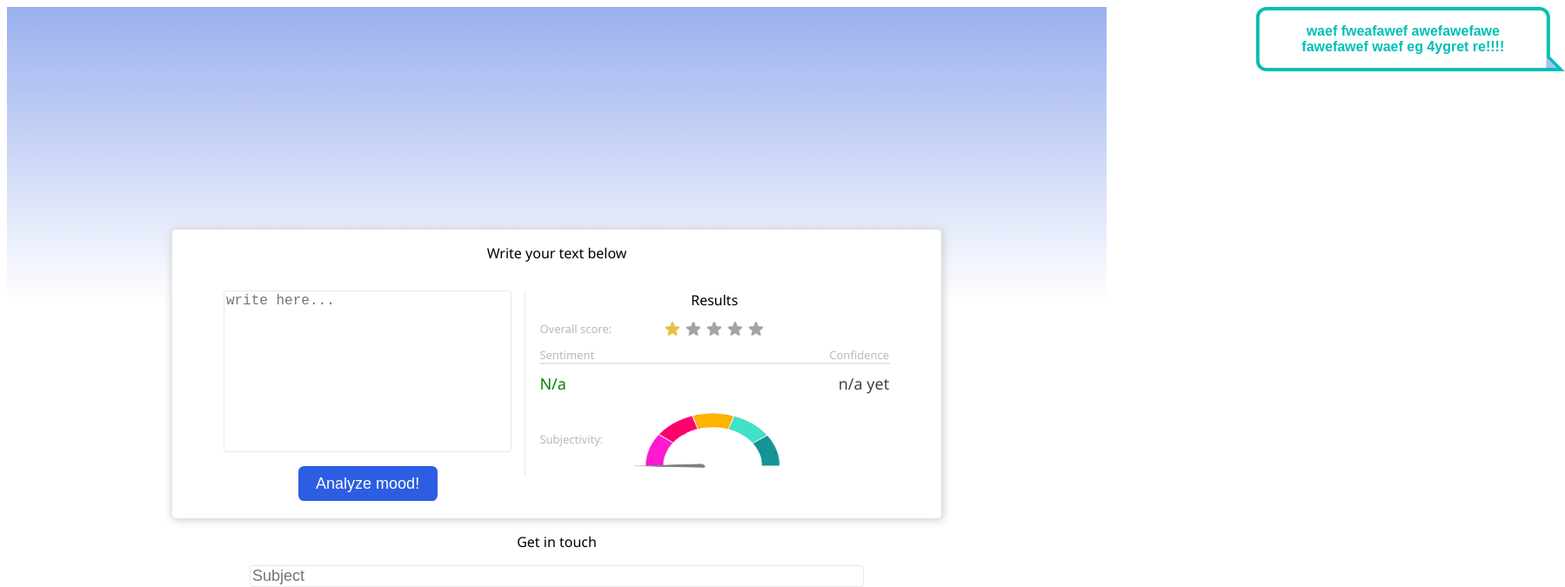
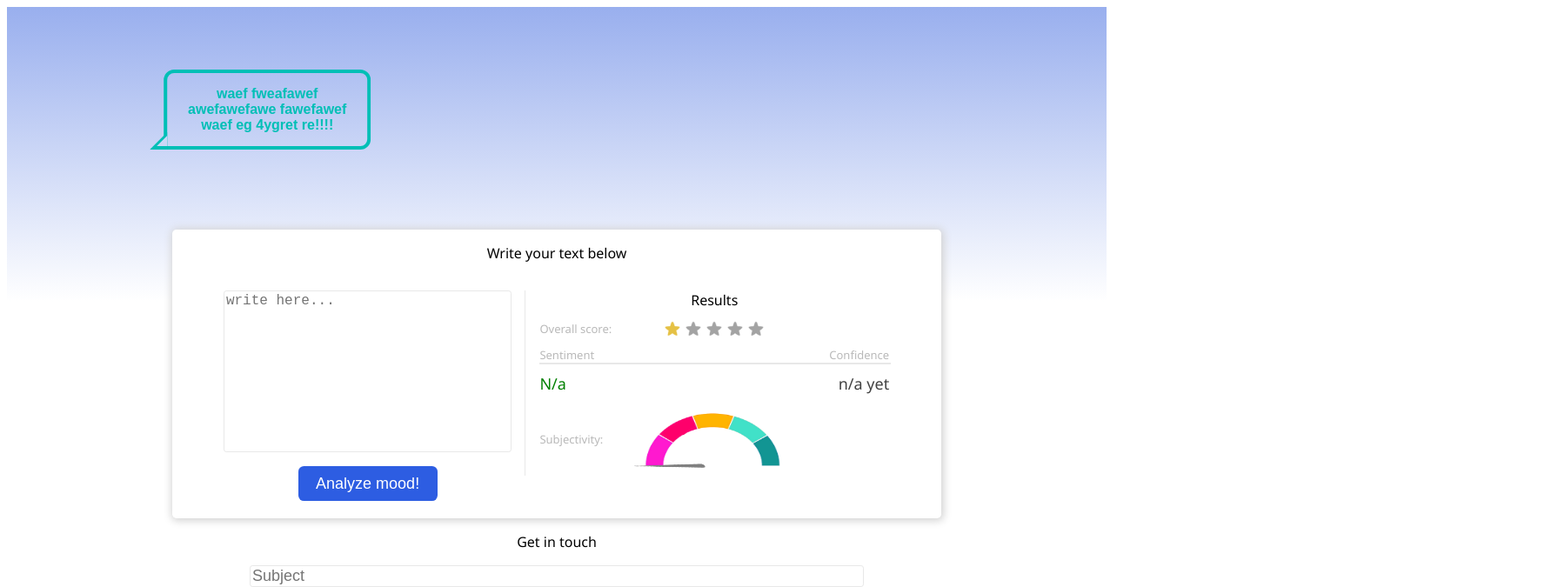
Before and after one commit to andrei-g-git/sentiment-analyzer, a React (Vite) app: page / in a window 1280 px wide. Shown: the top 675 px of the page at 87% size, 1799 px wide, since content can reach past the window. Built offline with nearby package versions, Linux system fonts and the light colour scheme.

Commit message:
add seamless color change for speech bubble dependding on height against bg gradient

```diff
--- a/src/components/SpeechBubble.tsx
+++ b/src/components/SpeechBubble.tsx
@@ -2,11 +2,12 @@ import "../css/SpeechBubble.scss";
 
 function SpeechBubble(props: any) {
     return (
-        <div className="bubble-container
-                corner-bottom-right
-                right-bottom-white--------nooooope-not using
-                right-bottom
-                slide-right"
+        <div className={`bubble-container
+                corner-bottom-left
+                bottom-left-${props.top}
+                slide-left`
+            }
+            style={{top: `${props.top}%`}}
         >
             {props.text}
         </div>
--- a/src/components/Top.tsx
+++ b/src/components/Top.tsx
@@ -4,7 +4,10 @@ import "../css/Top.scss";
 function Top() {
     return (
         <div className="top">
-            <SpeechBubble text="waef fweafawef awefawefawe fawefawef  waef eg 4ygret re!!!!" />
+            <SpeechBubble
+                text="waef fweafawef awefawefawe fawefawef  waef eg 4ygret re!!!!"
+                top={30}
+            />
         </div>
     );
 };
--- a/src/css/SpeechBubble.scss
+++ b/src/css/SpeechBubble.scss
@@ -4,7 +4,7 @@
 $solid-quadrant: 10px solid #00bfb6;
 $transparent-quadrant: 10px solid transparent;
 
-@mixin triangle($left, $right, $top, $bottom, $offsetRight, $offsetTop){
+@mixin triangle($left, $right, $top, $bottom, $offsetRight, $offsetTop) {
     content: "";
     width: 0px;
     height: 0px;
@@ -17,8 +17,100 @@ $transparent-quadrant: 10px solid transparent;
     top: $offsetTop;
 }
 
-.bubble-container{
-    width: 300px;
+@mixin bubbleTrianglesAtPositionY(){
+    @for $i from 1 through 3{
+        .top-right-#{$i*10}:before {
+            @include triangle(
+                10px solid #00bfb6,
+                10px solid transparent,
+                10px solid #00bfb6,
+                10px solid transparent,
+                -21px,
+                -4px
+            );
+        }
+
+        .top-right-#{$i*10}:after {
+            @include triangle(
+                7px solid color.scale($header-bg-max, $lightness: calc(5% + $i * 10%)),
+                7px solid transparent,
+                7px solid color.scale($header-bg-max, $lightness: calc(5% + $i * 10%)),
+                7px solid transparent,
+                -11px,
+                0
+            );
+        }
+
+        .bottom-right-#{$i*10}:before {
+            @include triangle(
+                10px solid #00bfb6,
+                10px solid transparent,
+                10px solid transparent,
+                10px solid #00bfb6,
+                -21px,
+                calc(100% - 15px - 1px)
+            );
+        }
+
+        .bottom-right-#{$i*10}:after {
+            @include triangle(
+                6px solid color.scale($header-bg-max, $lightness: calc(20% + $i * 10%)),
+                6px solid transparent,
+                6px solid transparent,
+                6px solid color.scale($header-bg-max, $lightness: calc(20% + $i * 10%)),
+                calc(-11px - 4px + 3px),
+                calc(100% - 7px - 5px)
+            );
+        }
+
+        .top-left-#{$i*10}:before {
+            @include triangle(
+                10px solid transparent,
+                10px solid #00bfb6,
+                10px solid #00bfb6,
+                10px solid transparent,
+                100%,
+                -4px
+            );
+        }
+
+        .top-left-#{$i*10}:after {
+            @include triangle(
+                6px solid transparent,
+                6px solid color.scale($header-bg-max, $lightness: calc(5% + $i * 10%)),
+                6px solid color.scale($header-bg-max, $lightness: calc(5% + $i * 10%)),
+                6px solid transparent,
+                100%,
+                0
+            );
+        }
+
+        .bottom-left-#{$i*10}:before {
+            @include triangle(
+                10px solid transparent,
+                10px solid #00bfb6,
+                10px solid transparent,
+                10px solid #00bfb6,
+                100%,
+                calc(100% - 15px - 1px)
+            );
+        }
+
+        .bottom-left-#{$i*10}:after {
+            @include triangle(
+                6px solid transparent,
+                6px solid color.scale($header-bg-max, $lightness: calc(20% + $i * 10%)),
+                6px solid transparent,
+                6px solid color.scale($header-bg-max, $lightness: calc(20% + $i * 10%)),
+                100%,
+                calc(100% - 7px - 5px)
+            );
+        }
+    }
+}
+
+.bubble-container {
+    width: 200px;
     border: 4px solid #00bfb6;
     border-radius: 12px;
     padding: 15px;
@@ -29,81 +121,63 @@ $transparent-quadrant: 10px solid transparent;
     position: relative;
 }
 
-.corner-top-right{
+.corner-top-right {
     border-top-right-radius: 0px;
 }
 
-.corner-bottom-right{
+.corner-bottom-right {
     border-bottom-right-radius: 0px;
 }
-.corner-top-left{
+
+.corner-top-left {
     border-top-left-radius: 0px;
 }
-.corner-bottom-left{
+
+.corner-bottom-left {
     border-bottom-left-radius: 0px;
 }
 
-.slide-right{
+//########################
+@include bubbleTrianglesAtPositionY();
+
+
+.slide-right {
     animation: slide-right 7s linear infinite;
 
-    &:hover{
+    &:hover {
         animation-play-state: paused;
+        //animation-duration: 199s !important;
     }
 }
 
-.right-top:before {
-    @include triangle(
-        10px solid #00bfb6,
-        10px solid transparent,
-        10px solid #00bfb6,
-        10px solid transparent,
-        -21px,
-        -4px
-    );
-  }
+.slide-left {
+    animation: slide-left 7s linear infinite;
 
-.right-top:after {
-    @include triangle(
-        7px solid $header-bg-max,
-        7px solid transparent,
-        7px solid $header-bg-max,
-        7px solid transparent,
-        -11px,
-        0
-    );
-}
-
-.right-bottom:before {
-    @include triangle(
-        10px solid #00bfb6,
-        10px solid transparent,
-        10px solid transparent,
-        10px solid #00bfb6,
-        -21px,
-        calc(100% - 15px - 1px)
-    );
-}
-
-.right-bottom:after {
-    @include triangle(
-        6px solid color.scale($header-bg-max, $lightness: 20%),
-        6px solid transparent,
-        6px solid transparent,
-        6px solid color.scale($header-bg-max, $lightness: 20%),
-        calc(-11px - 4px + 3px),
-        calc(100% - 7px - 5px)
-    );
+    &:hover {
+        animation-play-state: paused;
+        //animation-duration: 199s !important;
+    }
 }
 
 
 
 
-@keyframes slide-right{
-    from{
+@keyframes slide-right {
+    from {
         transform: translateX(-60vw);
     }
 
-    to{
+    to {
         transform: translateX(110vw)
     }
 }
+
+@keyframes slide-left {
+    from {
+        transform: translateX(110vw);
+    }
+
+    to {
+        transform: translateX(-60vw)
+    }
+}
```
